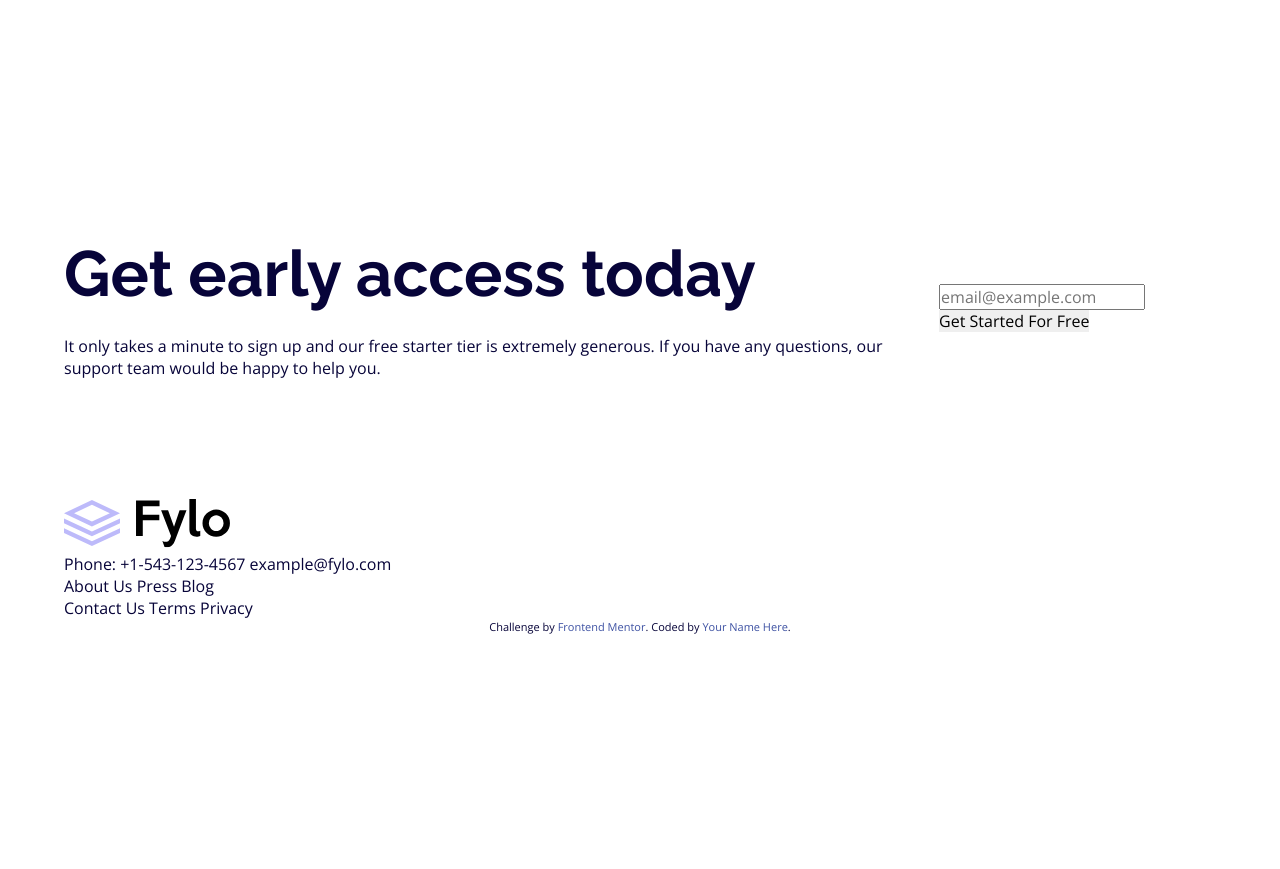
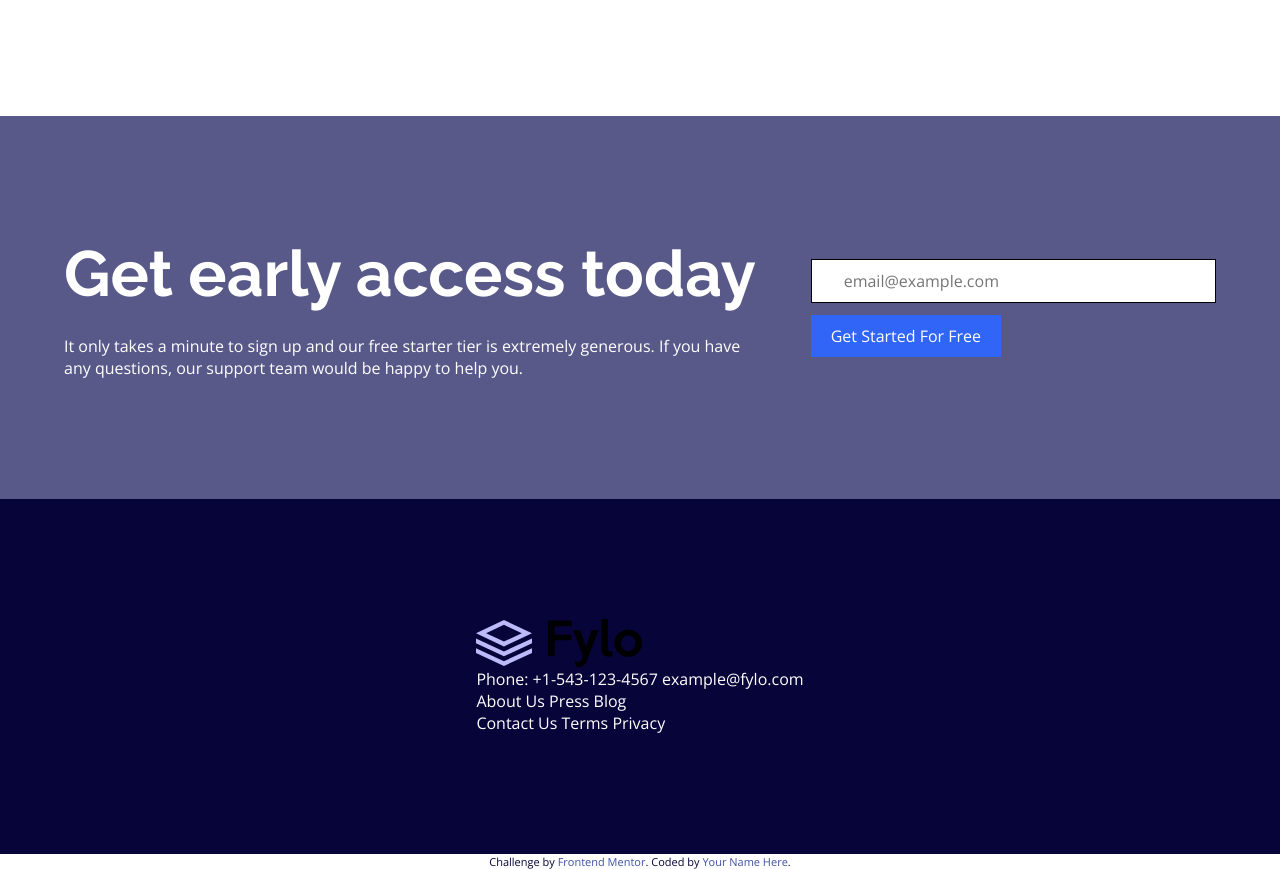
Before and after one commit to Yussif20/fylo-landing-page, a plain HTML site: page index.html in a window 1280 px wide. Shown: the part 1552-2421 px from the top of the page. Before the commit the page ends 2186 px from the top, so only its background shows below. Drawn offline with nearby package versions, Linux system fonts and the light colour scheme.

Commit message:
adding the contact section

```diff
--- a/components/_contact.scss
+++ b/components/_contact.scss
@@ -2,4 +2,24 @@
   display: flex;
   align-items: center;
   justify-content: center;
+  gap: 4rem;
 }
+.contact.section-with-bg::before {
+  background-color: var(--desaturated-blue);
+}
+.contact__text {
+  width: 70%;
+}
+.contact__inputs-input {
+  width: 100%;
+  margin-bottom: 1.2rem;
+}
+@media (max-width: 767px) {
+  .contact {
+    text-align: center;
+    flex-direction: column;
+  }
+  .contact__inputs-button {
+    width: 100%;
+  }
+}
--- a/components/_footer.scss
+++ b/components/_footer.scss
@@ -1,3 +1,15 @@
+.footer__data {
+  display: grid;
+  align-items: center;
+  justify-content: center;
+}
+.footer__data.section-with-bg::before {
+  background-color: var(--very-dark--blue);
+}
+.footer__logo {
+  color: white;
+}
+
 .attribution {
   font-size: 11px;
   text-align: center;
--- a/components/_general.scss
+++ b/components/_general.scss
@@ -2,6 +2,7 @@ body {
   font-size: 1.6rem;
   color: var(--very-dark--blue);
   font-family: "Open Sans", sans-serif;
+  overflow-x: hidden;
 }
 h1,
 h2,
@@ -18,6 +19,31 @@ h3 {
 section {
   padding: 12rem 0;
 }
+.section-with-bg {
+  display: flex;
+  position: relative;
+  color: white;
+}
+.section-with-bg::before {
+  content: "";
+  position: absolute;
+  width: 100vw;
+  height: 100%;
+  justify-self: center;
+  z-index: -1;
+}
+.contact-input {
+  padding: 1rem 3.2rem;
+  border: 1px solid black;
+  outline: none;
+  font-size: 1.6rem;
+}
+.contact-button {
+  background-color: var(--bright-blue);
+  color: white;
+  padding: 1rem 2rem;
+}
+
 @media (max-width: 767px) {
   html {
     font-size: 8px;
--- a/components/_hero.scss
+++ b/components/_hero.scss
@@ -16,16 +16,9 @@
 }
 .hero__content-input {
   width: 50%;
-  padding: 1rem 3.2rem;
-  border: 1px solid black;
-  outline: none;
-  font-size: 1.6rem;
 }
 .hero__content-button {
   width: 30%;
-  background-color: var(--bright-blue);
-  color: white;
-  padding: 1rem 2rem;
 }
 @media (max-width: 900px) {
   .hero {
--- a/index.html
+++ b/index.html
@@ -46,11 +46,13 @@
             </p>
             <div class="hero__content-inputs">
               <input
-                class="hero__content-input"
+                class="hero__content-input contact-input"
                 type="email"
                 placeholder="Enter your email..."
               />
-              <button class="hero__content-button">Get started</button>
+              <button class="hero__content-button contact-button">
+                Get started
+              </button>
             </div>
           </div>
           <div class="hero__image">
@@ -105,8 +107,8 @@
           </div>
         </section>
         <!-- Features End  -->
-
-        <section class="contact">
+        <!-- Contact Start -->
+        <section class="contact section-with-bg">
           <div class="contact__text">
             <h3>Get early access today</h3>
             <p>
@@ -116,14 +118,21 @@
             </p>
           </div>
           <div class="contact__inputs">
-            <input type="email" placeholder="email@example.com" />
-            <button>Get Started For Free</button>
+            <input
+              class="contact__inputs-input contact-input"
+              type="email"
+              placeholder="email@example.com"
+            />
+            <button class="contact__inputs-button contact-button">
+              Get Started For Free
+            </button>
           </div>
         </section>
+        <!-- Contact End -->
       </article>
       <footer>
-        <div class="footer__data">
-          <img src="images/logo.svg" alt="fylo logo" />
+        <section class="footer__data section-with-bg">
+          <img class="footer__logo" src="images/logo.svg" alt="fylo logo" />
           <div class="column">
             <a> Phone: +1-543-123-4567</a>
             <a>example@fylo.com</a>
@@ -139,7 +148,7 @@
             <a href="#"> Privacy</a>
           </div>
           <div class="footer__socials"></div>
-        </div>
+        </section>
         <p class="attribution">
           Challenge by
           <a href="https://www.frontendmentor.io?ref=challenge" target="_blank"
```
Also changed, not shown: styles/mixins.css (added), styles/style.css, 2 other files.
